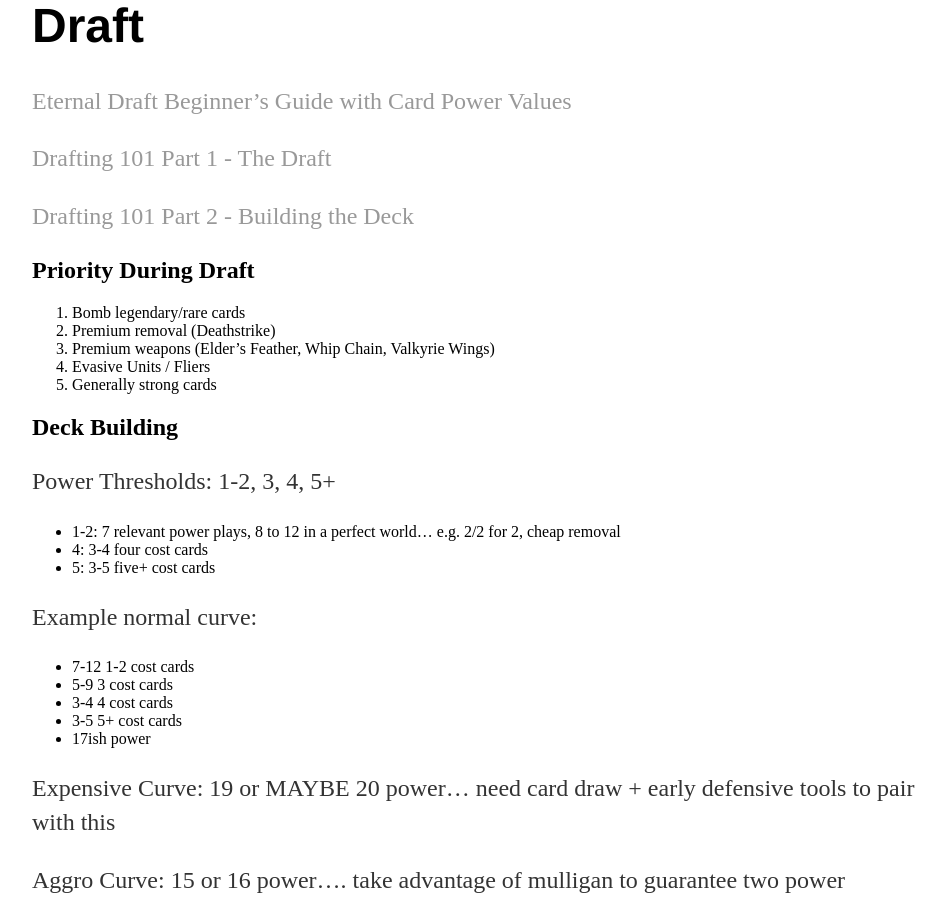
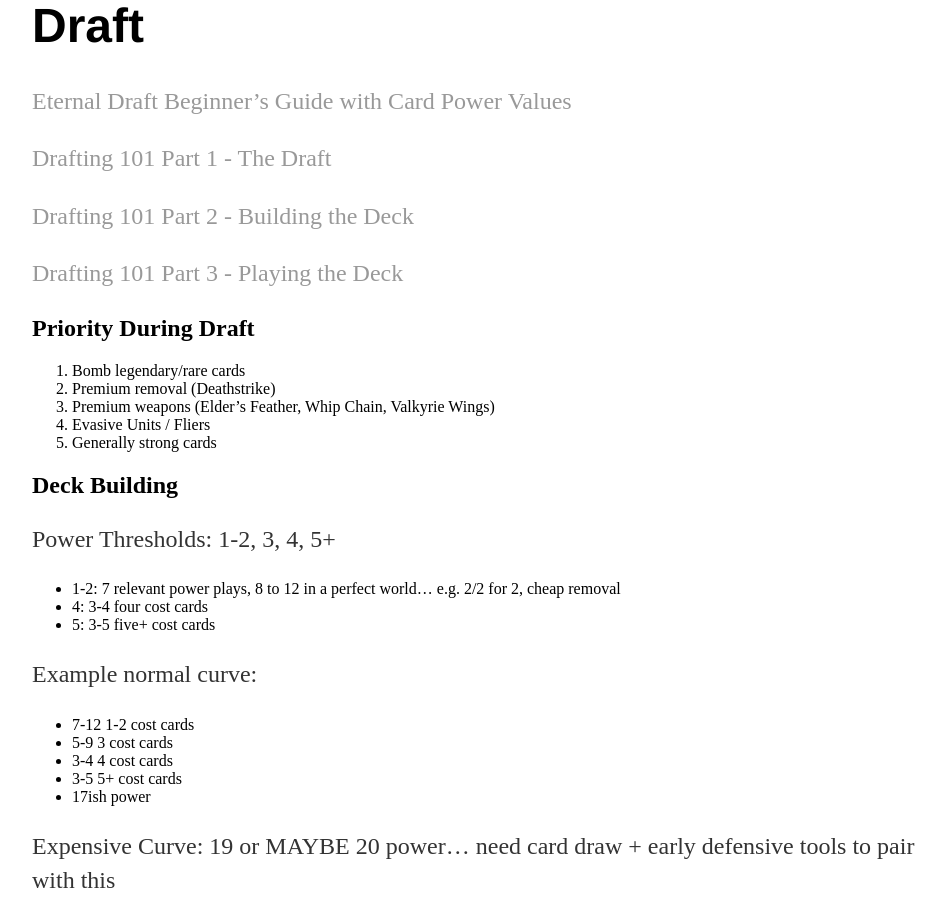
Before and after one commit to surgie/surgie.github.io, a Jekyll site: the page built from _posts/2018-10-15-learning-eternal.md, in a window 1280 px wide and 900 px high, scrolled down 1022 px. Shown: the whole window, without its empty margins (160-1106 px from the left). Built offline with Jekyll 4.4.1, drawn with Linux system fonts in a browser that asks for light colours; our own code applies the rules of GitHub Pages for plain Markdown files.

Commit message:
last part of eternal draft 101

```diff
--- a/_posts/2018-10-15-learning-eternal.md
+++ b/_posts/2018-10-15-learning-eternal.md
@@ -47,6 +47,8 @@
 [Drafting 101 Part 1 - The Draft](https://rngeternal.com/2017/09/21/drafting-101-part-1/)
 
 [Drafting 101 Part 2 - Building the Deck](https://rngeternal.com/2017/09/28/drafting-101-part-2-building-the-deck/)
+
+[Drafting 101 Part 3 - Playing the Deck](https://rngeternal.com/2017/10/05/drafting-101-part-3-playing-the-deck/)
 
 ## Priority During Draft
 
```
